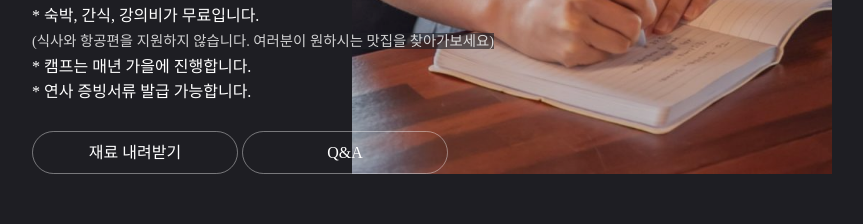
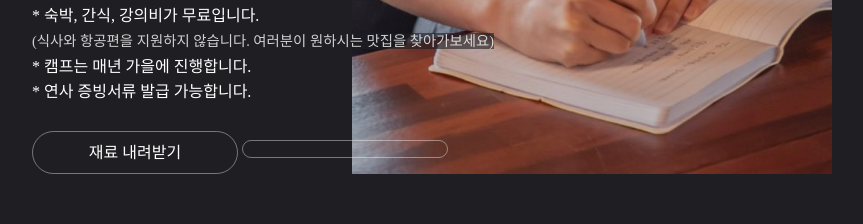
Before and after one commit to weniv/AlgorithmCamp, a plain HTML site: page index.html in a window 1280 px wide. Shown: the part 3031-3255 px from the top of the page, without its empty margins (208-1071 px from the left). Drawn offline with Linux system fonts and the light colour scheme; a web font is replaced by a local one.

```diff
--- a/index.html
+++ b/index.html
@@ -177,7 +177,7 @@
 					<a class="btn-round" href="https://github.com/weniv/AlgorithmCamp/tree/main/asset"
 						target="_blank">재료 내려받기</a>
 					<a class="btn-round" href="https://github.com/weniv/AlgorithmCamp/tree/main/Q&A"
-						target="_blank">Q&A</a>
+						target="_blank"></a>
 				</div>
 				<p class="cont3">위니브</p>
 			</div>
```
